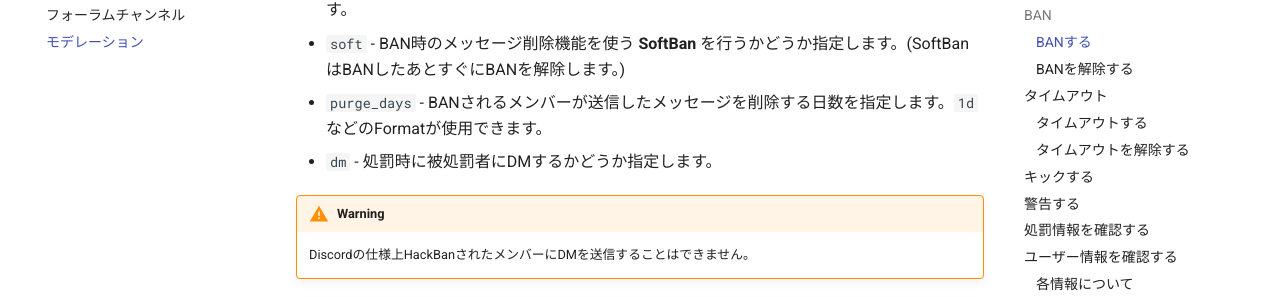
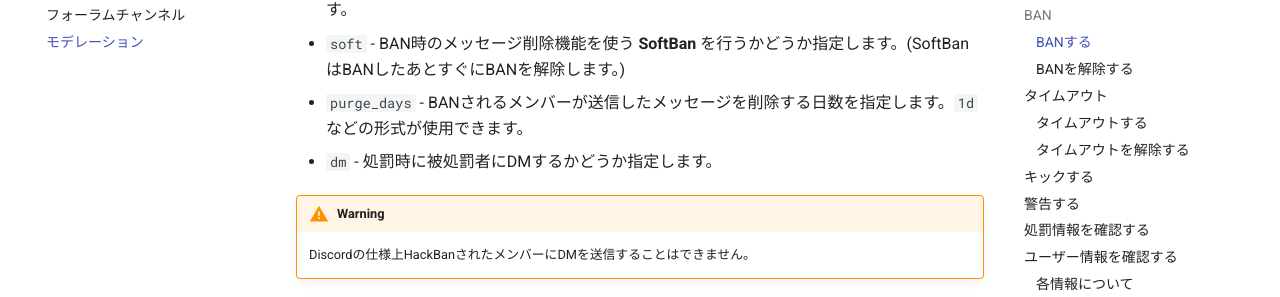
Before and after one commit to azisaba/AdminResources, an MkDocs documentation site: the page built from docs/Discord/moderation.md, in a window 1280 px wide and 900 px high, scrolled down 632 px. Shown: the part 141-438 px from the top of the window. Built offline with MkDocs 1.6.1 and Material for MkDocs 9.7.7, drawn with Linux system fonts in a browser that asks for light colours; comment, search, counter and statistics services are not loaded.

Commit message:
Update docs/Discord/moderation.md
Co-authored-by: Acrylic Style <privateboat11@gmail.com>

```diff
--- a/docs/Discord/moderation.md
+++ b/docs/Discord/moderation.md
@@ -20,7 +20,7 @@
 - `proof` - 証拠を指定します。
 - `hack` - サーバーに参加していないメンバーをBANする **HackBan** を行うかどうか指定します。
 - `soft` - BAN時のメッセージ削除機能を使う **SoftBan** を行うかどうか指定します。(SoftBanはBANしたあとすぐにBANを解除します。)
-- `purge_days` - BANされるメンバーが送信したメッセージを削除する日数を指定します。`1d` などのFormatが使用できます。
+- `purge_days` - BANされるメンバーが送信したメッセージを削除する日数を指定します。`1d` などの形式が使用できます。
 - `dm` - 処罰時に被処罰者にDMするかどうか指定します。
 
 !!! warning
```
